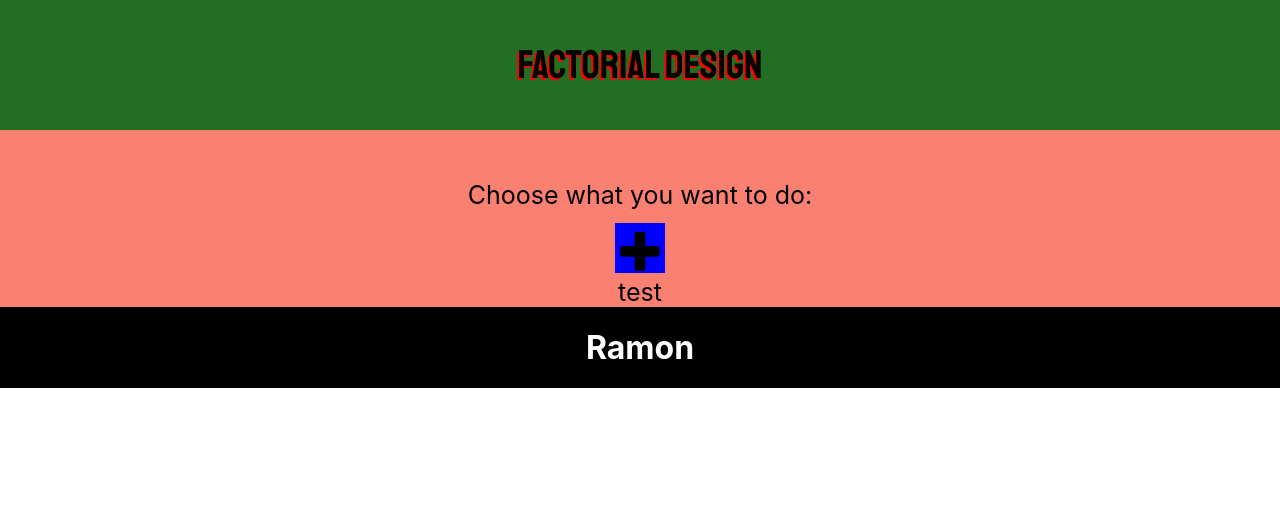
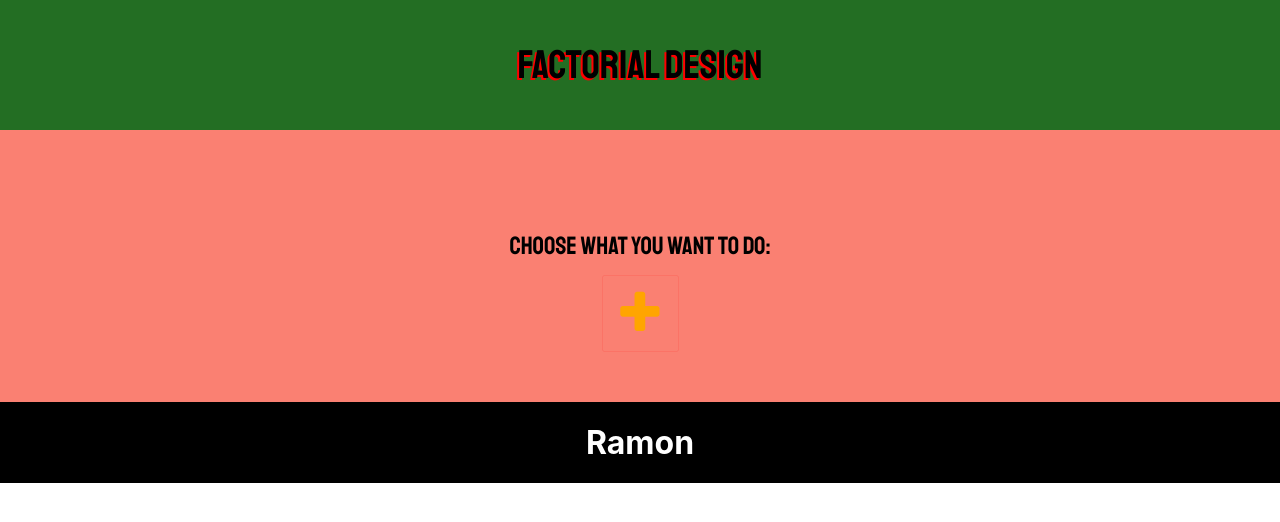
Before and after one commit to ramonus/factorial, a React (Create React App) app: page / in a window 1280 px wide. Shown: the top 522 px of the page. Built offline with nearby package versions, Linux system fonts and the light colour scheme.

Commit message:
Creating interface

```diff
--- a/package.json
+++ b/package.json
@@ -3,6 +3,8 @@
   "version": "0.1.0",
   "private": true,
   "dependencies": {
+    "n": "^2.1.12",
+    "npm": "^6.5.0",
     "react": "^16.7.0",
     "react-dom": "^16.7.0",
     "react-scripts": "2.1.3"
--- /dev/null
+++ b/src/ButtonComponents.css
@@ -0,0 +1,23 @@
+.btn{
+    padding: 1em;
+    cursor: pointer;
+    display: inline-block;
+    border: 1px solid rgb(66,66,66);
+    margin: .5em;
+    transition: all .1s ease-in-out;
+    user-select: none;
+    color: rgb(66, 66, 66);
+    border-radius: .2em;
+}
+.btn:hover{
+    transform: translateY(-.1em);
+    box-shadow: 0px 5px black;
+    color: black;
+    border-color: red;
+}
+.btn:active{
+    transform: translateY(0em);
+    box-shadow: none;
+    color: rgb(119, 103, 10);
+    border-color: rgb(119,103,10);
+}
--- /dev/null
+++ b/src/ButtonComponents.js
@@ -0,0 +1,26 @@
+import React, { Component } from 'react';
+import "./ButtonComponents.css";
+
+export default class ButtonComponent extends Component{
+    constructor(props){
+        super(props);
+        this.state = {
+            text: this.props.value,
+        };
+    }
+    _onClickHandler = () =>{
+        if(this.props.onClick){
+            this.props.onClick();
+        }else{
+            console.warn("Useless button");
+        }
+    }
+    render(){
+        return(
+            <div className="btn"
+                onClick={this._onClickHandler.bind(this)}>
+                {this.state.text}
+            </div>
+        );
+    }
+}
--- a/src/StartComponent.css
+++ b/src/StartComponent.css
@@ -1,36 +1,74 @@
 @import "https://cdnjs.cloudflare.com/ajax/libs/font-awesome/4.7.0/css/font-awesome.min.css";
 .start_design_container{
-    display: block;
-    flex: 1;
+    display: flex;
+    flex-direction: column;
+    align-items: center;
     background-color: salmon;
     font-size: 25px;
     text-align:center;
+    font-family: "Staatliches", cursive;
+    padding: 2em;
 
 }
 .start_design_title{
     padding: 2em 3em 0.5em 3em;
+    user-select: none;
 }
 .new_design_container{
-    display: inline-block;
+    display: block
+}
+.new_design_button{
+    display: flex;
+    flex-direction: column;
+    background-color: transparent;
+    font-size: 2em;
+    box-sizing: content-box;
+    align-items: center;
+    justify-content: center;
+    height: 1.5em;
+    width: 1.5em;
+    border: 1px solid rgba(255,0,0,.1);;
+    cursor: pointer;
+    border-radius: 0.05em;
+    transition: .2s ease-in-out all;
+    color: orange;
+}
+.new_design_button:hover{
+    background-color:red;
+    box-shadow: 0 .05em rgb(36, 10, 3);
+    transform: translate(0,-.05em);
+}
+.new_design_button:active{
+    transform: translateY(0);
+    /* box-shadow: 0px 2px 4px red inset; */
+    background-color: rgb(192, 95, 84);
 }
 .new_design_button:hover i{
     animation: plus-rotate .2s ease-in 1;
-}
-.new_design_button{
-    background-color: blue;
-    font-size: 2em;
-    display: block;
-    box-sizing: content-box;
-    width: 1em;
-    height: 1em;
-    padding: 0em;
-
 }
 .choose_option_container{
     flex-flow: row wrap;
     align-content: center;
     justify-content: center;
 }
+.number_factor_chooser{
+    user-select:none;
+}
+.number_factor_spinner{
+    font-size: 1em;
+    text-align: center;
+    padding: 0em;
+    margin: 0em;
+    margin-left: 0.5em;
+    border-radius: .2em;
+    height: 2em;
+    width: 2em;
+    box-sizing: content-box;
+    border: 1px solid gray;
+    box-shadow: 0px 0px 30px rgba(128,128,128,.8) inset;
+    font-family: 'Staatliches', cursive;
+    outline: none;
+}
 
 @keyframes plus-rotate{
     0% { transform: rotate(0deg)}
--- a/src/StartComponent.js
+++ b/src/StartComponent.js
@@ -1,8 +1,48 @@
 import React, { Component } from 'react';
 import "./StartComponent.css";
+import ButtonComponent from "./ButtonComponents";
+import StyleDesignComponent from './StyleDesignComponent';
 
 export default class StartComponent extends Component{
-
+    constructor(props){
+        super(props);
+        this.state = {
+            step: 0,
+            factors: 0,
+        };
+    }
+    _new_design_onClick_handler = () => {
+        this.setState({step: 1});
+    }
+    _number_factors_select_handler = (factors) => {
+        this.setState({factors,step: 2});
+    }
+    render(){
+        let comp = null;
+        switch(this.state.step){
+            case 1:
+                comp = (<NumberFactorComponent onClick={this._number_factors_select_handler.bind(this)}/>);
+                break;
+            case 2:
+                comp = (<StyleDesignComponent factors={this.state.factors}/>);
+                break;
+            default:
+                comp = (<Step1Component onClick={this._new_design_onClick_handler.bind(this)} />);
+                break;
+        }
+        return(
+            <div>
+                {comp}
+            </div>
+        );
+    }
+}
+class Step1Component extends Component{
+    _onClickHandler = () => {
+        if(this.props.onClick){
+            this.props.onClick();
+        }
+    }
     render(){
         return(
             <div className="start_design_container">
@@ -10,17 +50,13 @@ export default class StartComponent extends Component{
                     Choose what you want to do:
                 </div>
                 <div className="choose_option_container">
-                <CreateNewDesignComponent
-                    onClick={() => console.log("Clicked!")}/>
-                </div>
-                <div style={{display: 'inline-block'}}>
-                    test
+                    <CreateNewDesignComponent
+                        onClick={this._onClickHandler.bind(this)}/>
                 </div>
             </div>
         );
     }
 }
-
 class CreateNewDesignComponent extends Component{
     _onClickHandler = () => {
         if(this.props.onClick){
@@ -30,10 +66,42 @@ class CreateNewDesignComponent extends Component{
     render(){
         return(
             <div className="new_design_container">
-                <span className="new_design_button">
+                <div
+                    className="new_design_button"
+                    onClick={this._onClickHandler.bind(this)}>
                     <i className="fa fa-plus"></i>
-                </span>
+                </div>
             </div>
         );
     }
 }
+class NumberFactorComponent extends Component{
+    constructor(props){
+        super(props);
+
+        this.state = {
+            factors: 2,
+        };
+    }
+    _onChooseHandler = () => {
+        if(this.props.onClick){
+            this.props.onClick(this.state.factors);
+        }
+    }
+    render(){
+        return(
+            <div className="start_design_container">
+                <div className="start_design_title">
+                    How many factors does your design need?
+                </div>
+                <div className="number_factor_chooser">
+                    Factors: <input type="number" className="number_factor_spinner" min="2" max="10" step="1"
+                        value={this.state.factors}
+                        onChange={(e) => this.setState({factors: e.target.value})} />
+                </div>
+                <ButtonComponent value="Next"
+                    onClick={this._onChooseHandler.bind(this)}/>
+            </div>
+        );
+    }
+}
--- /dev/null
+++ b/src/StyleDesignComponent.css
@@ -0,0 +1,32 @@
+.style_design_container{
+    font-size: 25px;
+    background-color: salmon;
+    display: flex;
+    flex-direction: column;
+    align-items: center;
+    padding: 2em;
+    font-family: "Staatliches", cursive;
+}
+.design_table{
+    display: table;
+    background-color: rgb(196, 96, 84);
+    padding: 1em;
+    border-radius: .5em;
+    margin-top: 1em;
+}
+.design_row{
+    display: table-row;
+}
+.design_cell{
+    display: table-cell;
+    padding: .5em;
+    border: 1px solid rgba(0,0,0,.3);
+    cursor: pointer;
+    transition: all .2s linear;
+}
+.design_cell:hover{
+    background-color: rgb(221, 106, 94);
+}
+.style_design_title{
+    user-select: none;
+}
--- /dev/null
+++ b/src/StyleDesignComponent.js
@@ -0,0 +1,31 @@
+import React, { Component } from 'react';
+import "./StyleDesignComponent.css";
+
+export default class SelectDesignStyleComponent extends Component{
+    constructor(props){
+        super(props);
+        this.state = {
+            factors: this.props.factors,
+        }
+    }
+    generate_table_content = () => {
+        let table = [];
+        for(let i=0;i<this.state.factors;i++){
+            table.push(<div className="design_row"><div className="design_cell">Nº: {i+1}</div></div>);
+        }
+        return table;
+    }
+    render(){
+        let table_content = this.generate_table_content();
+        return(
+            <div className="style_design_container">
+                <div className="style_design_title">
+                    Choose your design:
+                </div>
+                <div className="design_table">
+                    {table_content}
+                </div>
+            </div>
+        );
+    }
+}
```
Also changed, not shown: 1 other file (tests, documents, lock files or other folders).
